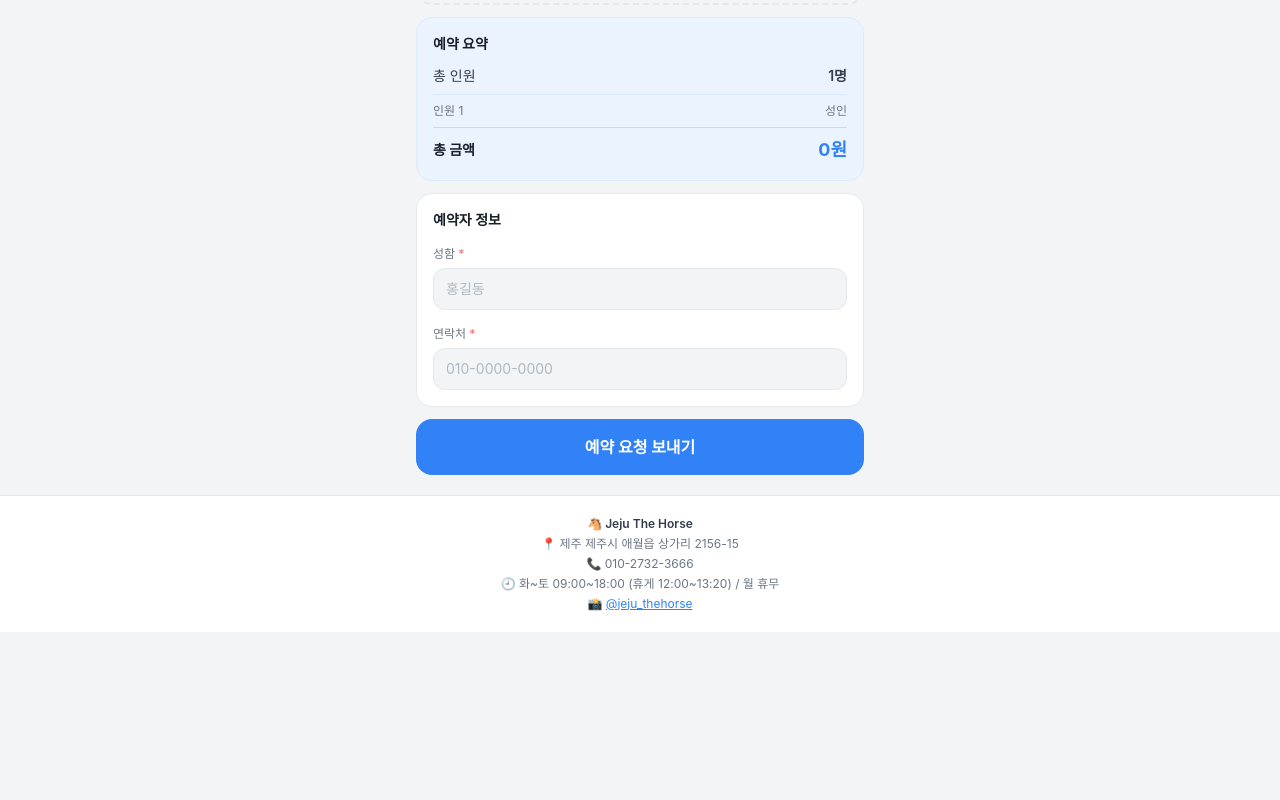
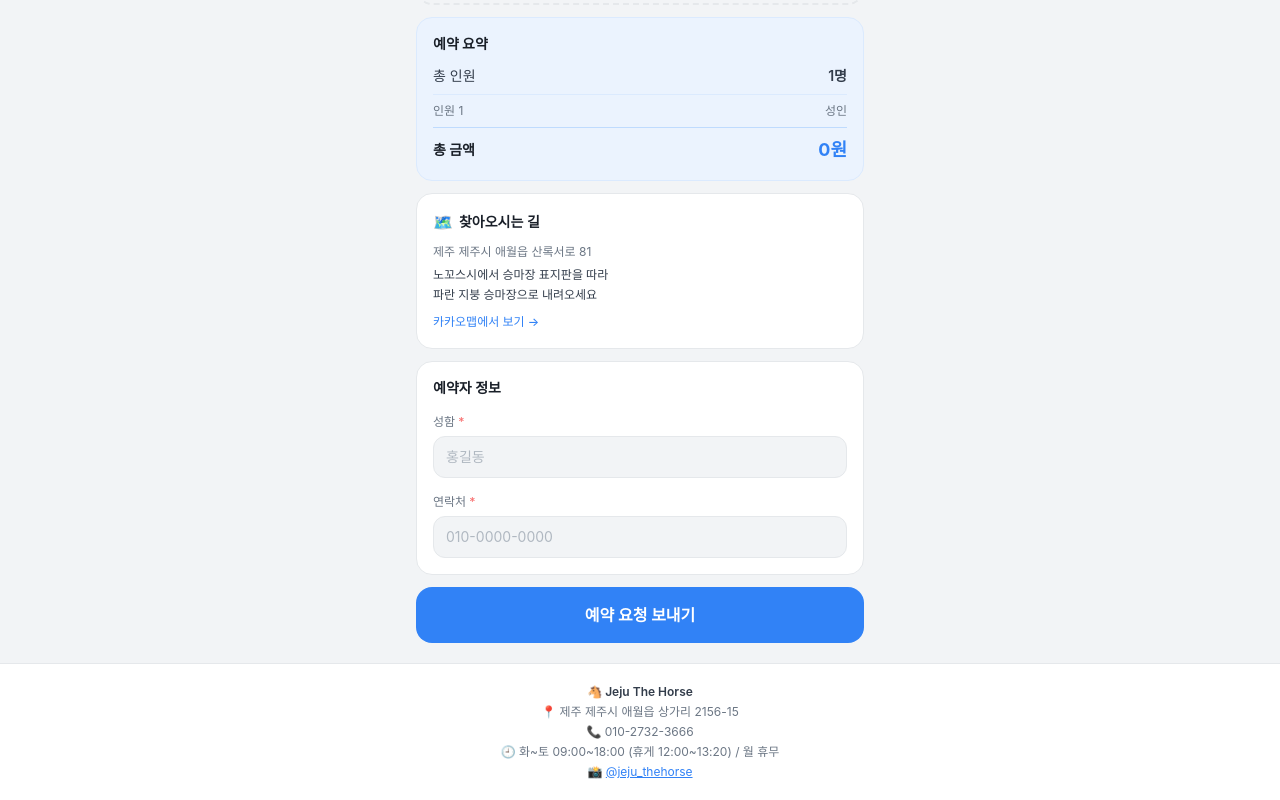
Before and after one commit to taehanno/jejuthehorse, a React (Vite) app: page / in a window 1280 px wide. Shown: the part 769-1569 px from the top of the page. Before the commit the page ends 1401 px from the top, so only its background shows below. Built offline with nearby package versions, Linux system fonts and the light colour scheme.

Commit message:
feat: 찾아오시는 길 안내 문구 추가

```diff
--- a/src/pages/ReservationPage.jsx
+++ b/src/pages/ReservationPage.jsx
@@ -186,6 +186,29 @@ export default function ReservationPage({ onSubmitted }) {
         {/* Summary */}
         <SummarySection persons={persons} />
 
+        {/* Directions Notice */}
+        <div className="bg-toss-white rounded-2xl border border-toss-line p-4">
+          <div className="flex items-center gap-1.5 mb-2">
+            <span className="text-base">🗺️</span>
+            <h3 className="text-sm font-semibold text-toss-label">찾아오시는 길</h3>
+          </div>
+          <p className="text-xs text-toss-tertiary leading-relaxed">
+            제주 제주시 애월읍 산록서로 81
+          </p>
+          <p className="text-xs text-toss-secondary leading-relaxed mt-1 font-medium">
+            노꼬스시에서 승마장 표지판을 따라<br />
+            파란 지붕 승마장으로 내려오세요
+          </p>
+          <a
+            href="https://map.kakao.com/link/search/제주 제주시 애월읍 산록서로 81"
+            target="_blank"
+            rel="noopener noreferrer"
+            className="inline-flex items-center gap-1 mt-2.5 text-xs text-toss-blue font-medium"
+          >
+            카카오맵에서 보기 →
+          </a>
+        </div>
+
         {/* Customer Info */}
         <div className="bg-toss-white rounded-2xl border border-toss-line p-4 space-y-4">
           <h2 className="text-sm font-semibold text-toss-label">예약자 정보</h2>
```
